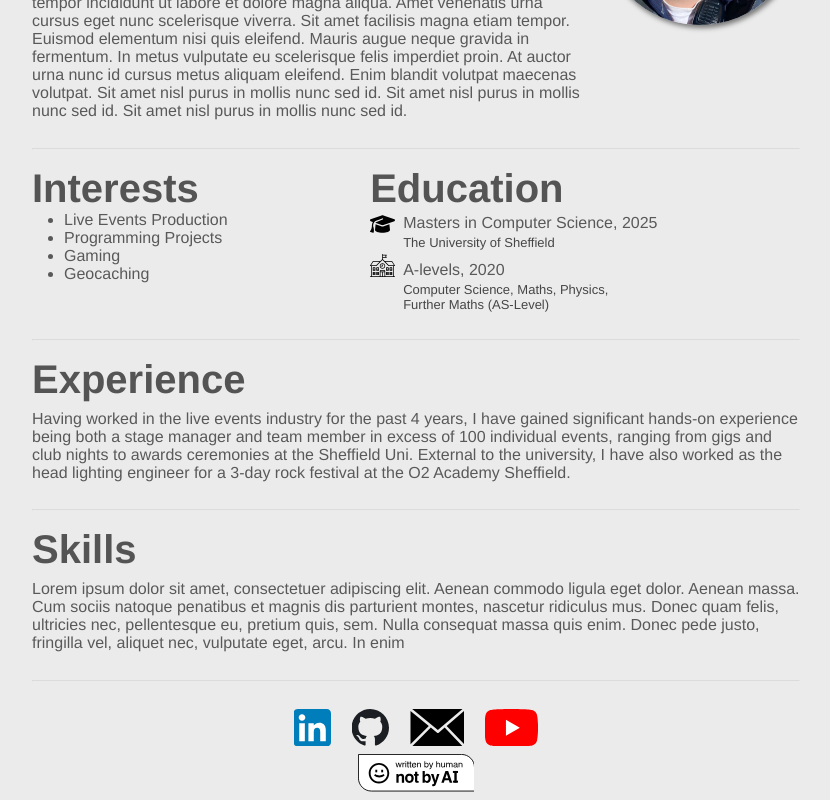
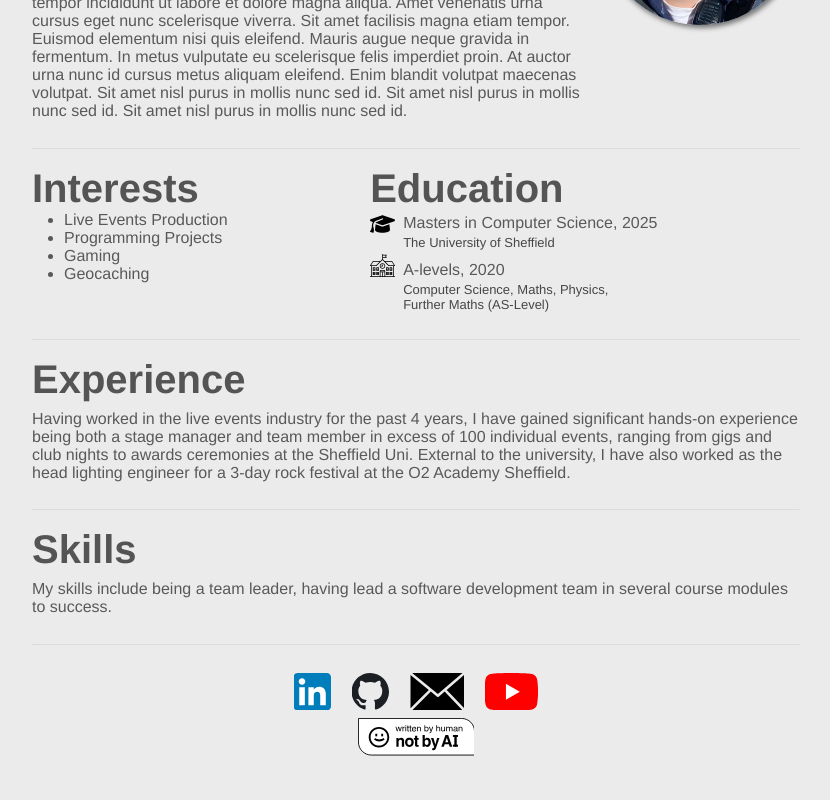
Before and after one commit to AlexChapman18/AlexChapman18.github.io, a React (Create React App) app: page /#/ in a window 1280 px wide. Shown: the part 324-1124 px from the top of the page, without its empty margins (224-1054 px from the left). After the commit the page ends 1088 px from the top, so only its background shows below. Built offline with nearby package versions, Linux system fonts and the light colour scheme.

Commit message:
Updating about page

```diff
--- a/src/pages/About.js
+++ b/src/pages/About.js
@@ -74,7 +74,8 @@
         <hr className='lineSeparator'/>
         <div className='skills'>
           <h1 className='skills-title section-title'>Skills</h1>
-          <p className='skills-text section-text'>Lorem ipsum dolor sit amet, consectetuer adipiscing elit. Aenean commodo ligula eget dolor. Aenean massa. Cum sociis natoque penatibus et magnis dis parturient montes, nascetur ridiculus mus. Donec quam felis, ultricies nec, pellentesque eu, pretium quis, sem. Nulla consequat massa quis enim. Donec pede justo, fringilla vel, aliquet nec, vulputate eget, arcu. In enim</p>
+          {/* <p className='skills-text section-text'>Lorem ipsum dolor sit amet, consectetuer adipiscing elit. Aenean commodo ligula eget dolor. Aenean massa. Cum sociis natoque penatibus et magnis dis parturient montes, nascetur ridiculus mus. Donec quam felis, ultricies nec, pellentesque eu, pretium quis, sem. Nulla consequat massa quis enim. Donec pede justo, fringilla vel, aliquet nec, vulputate eget, arcu. In enim</p> */}
+          <p className='skills-text section-text'>My skills include being a team leader, having lead a software development team in several course modules to success.   </p>
         </div>
         <hr className='lineSeparator bottom-seperator'/>
       </div>
```
